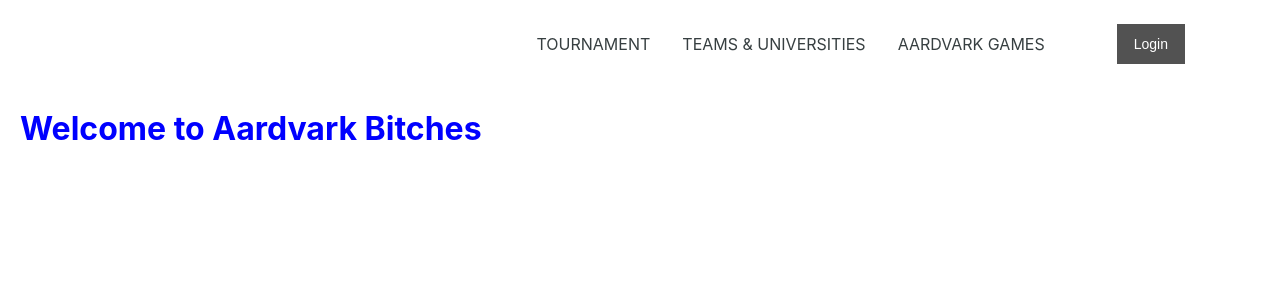
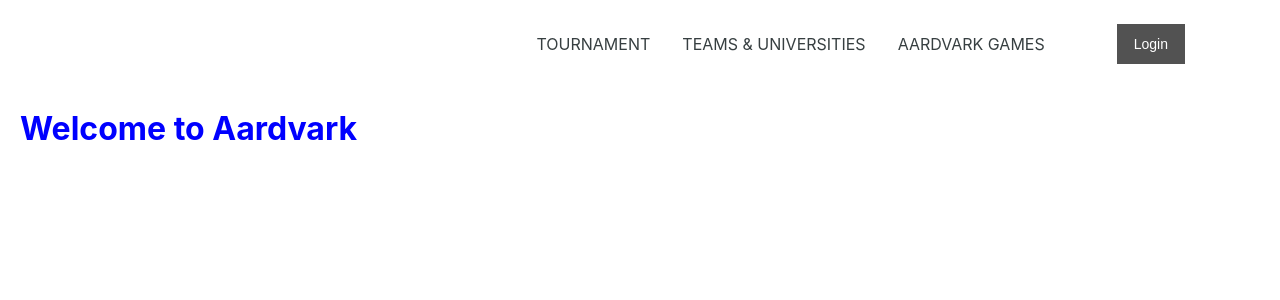
Before and after one commit to ISTE-500-501-TeamWatchHill/frontend, a React (Create React App) app: page /aardvarkgames in a window 1280 px wide. Shown: the top 300 px of the page. Built offline with nearby package versions, Linux system fonts and the light colour scheme.

Commit message:
fixed it, slay

```diff
--- a/src/pages/aardvarkgames/aardvarkgames/aardvarkgames.js
+++ b/src/pages/aardvarkgames/aardvarkgames/aardvarkgames.js
@@ -4,7 +4,7 @@ const AardvarkGames = () => {
 return (
       <>
         <h1 style={{color:"blue"}}>
-            Welcome to Aardvark Bitches</h1>
+            Welcome to Aardvark</h1>
       </>
   )
 };
```
